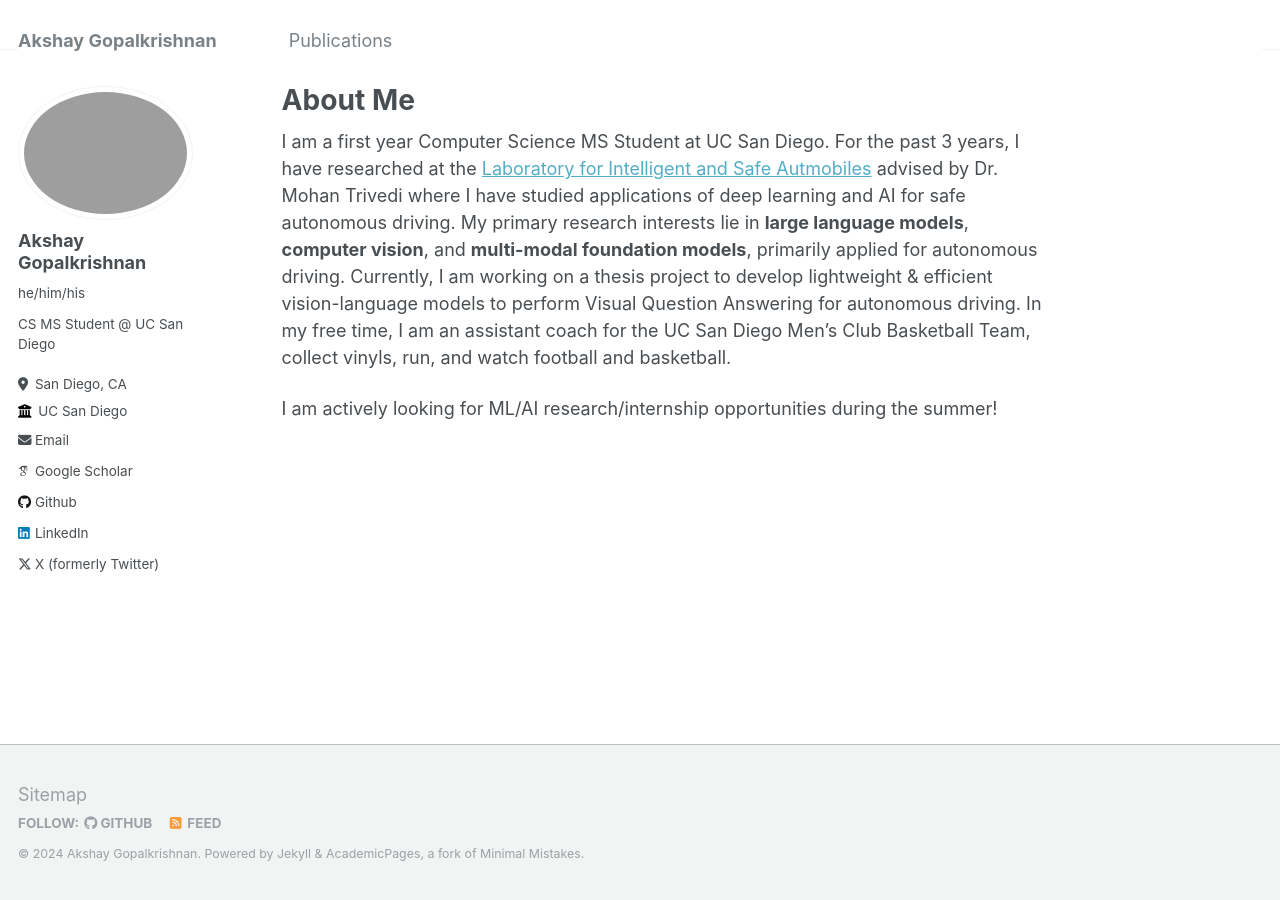
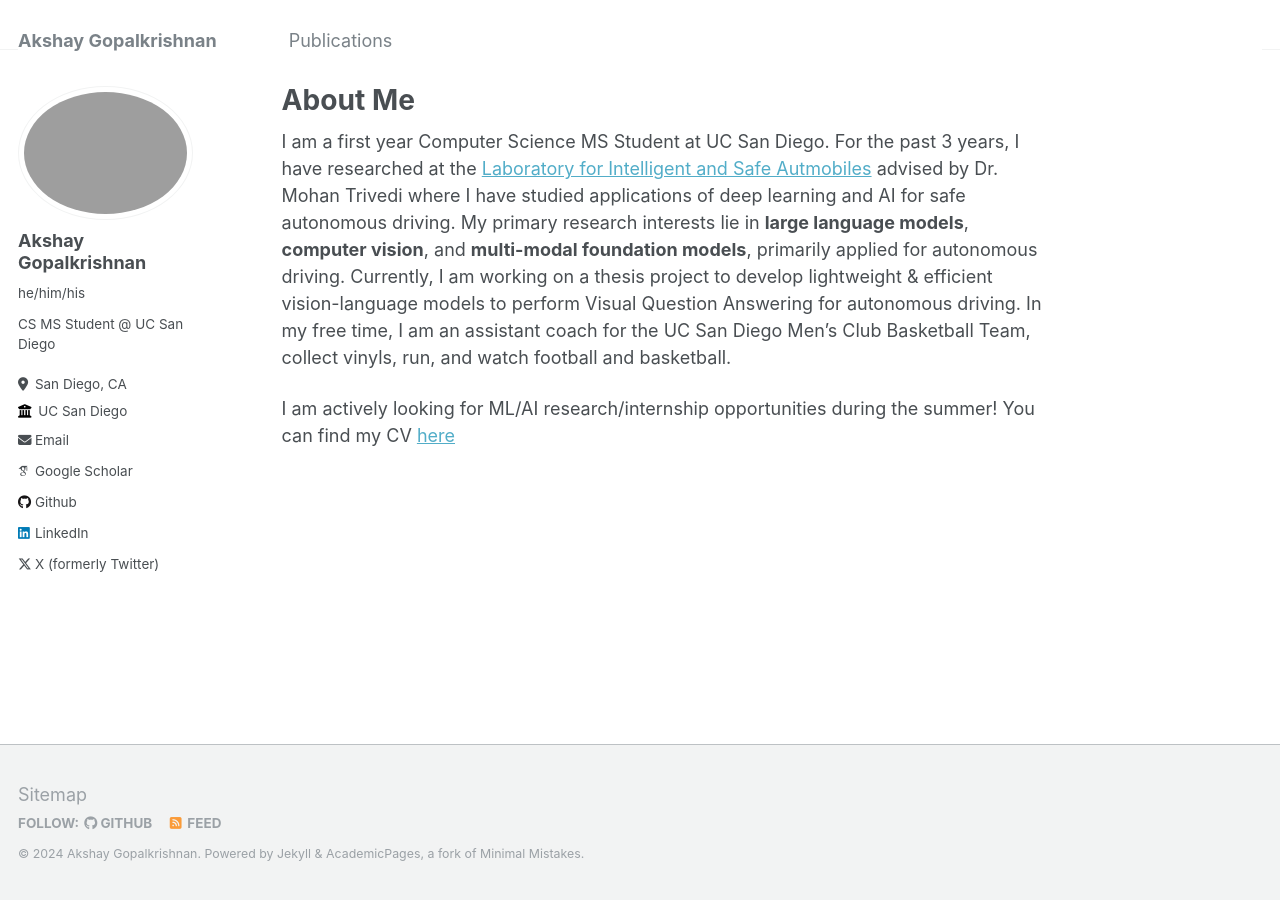
Before and after one commit to akshaygopalkr/akshaygopalkr.github.io, a Jekyll site: the page built from _pages/about.md, in a window 1280 px wide. Built offline with Jekyll 4.4.1, drawn with Linux system fonts in a browser that asks for light colours; some web fonts are replaced.

Commit message:
Update about.md

```diff
--- a/_pages/about.md
+++ b/_pages/about.md
@@ -8,4 +8,4 @@ redirect_from:
 ---
 I am a first year Computer Science MS Student at UC San Diego. For the past 3 years, I have researched at the [Laboratory for Intelligent and Safe Autmobiles](https://cvrr.ucsd.edu/) advised by Dr. Mohan Trivedi where I have studied applications of deep learning and AI for safe autonomous driving. My primary research interests lie in  **large language models**, **computer vision**, and **multi-modal foundation models**, primarily applied for autonomous driving. Currently, I am working on a thesis project to develop lightweight & efficient vision-language models to perform Visual Question Answering for autonomous driving. In my free time, I am an assistant coach for the UC San Diego Men's Club Basketball Team, collect vinyls, run, and watch football and basketball.
 
-I am actively looking for ML/AI research/internship opportunities during the summer!
+I am actively looking for ML/AI research/internship opportunities during the summer! You can find my CV [here](https://akshaygopalkr.github.io/files/Akshay_Gopalkrishnan_CV_Public.pdf)
```
